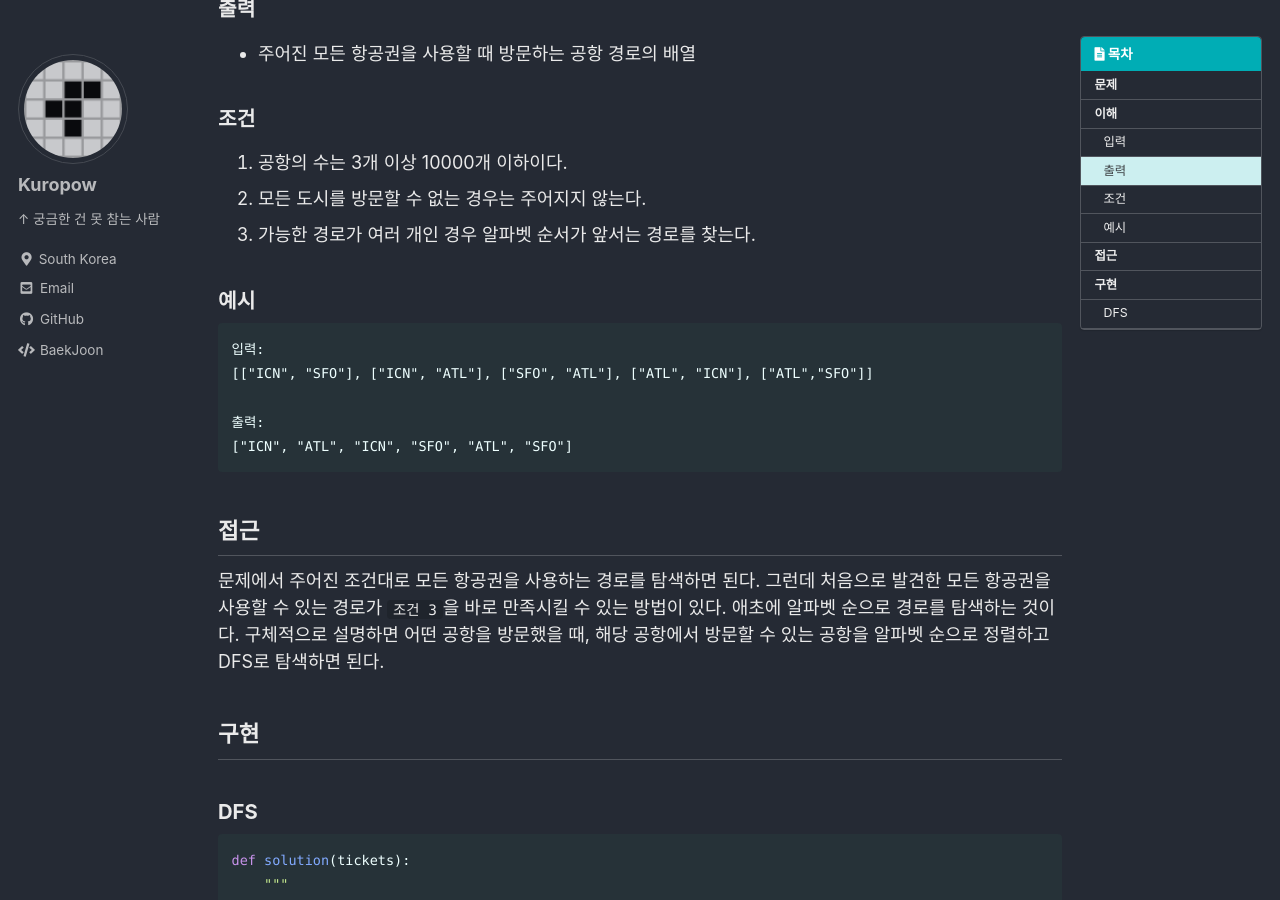
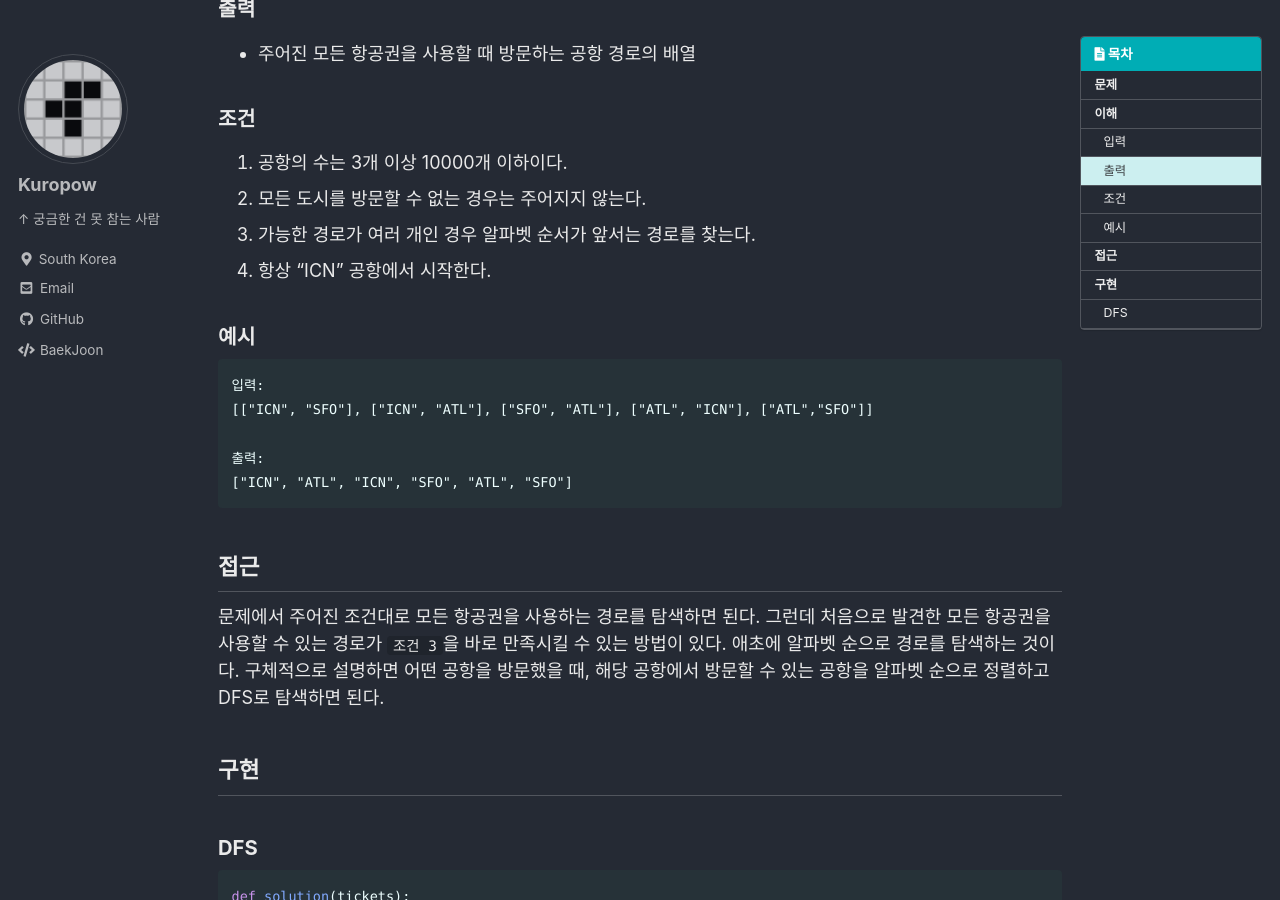
Before and after one commit to kuro11pow2/kuro11pow2.github.io, a Jekyll site: the page built from _posts/2021-08-08-0408.md, in a window 1280 px wide and 900 px high, scrolled down 740 px. Built offline with Jekyll 4.4.1, drawn with Linux system fonts in a browser that asks for light colours; cached includes are drawn as plain includes; comment, search, counter and statistics services are not loaded.

Commit message:
본문 수정: 여행경로
누락된 조건 추가함

```diff
--- a/_posts/2021-08-08-0408.md
+++ b/_posts/2021-08-08-0408.md
@@ -35,6 +35,7 @@ mathjax: true
 1. 공항의 수는 3개 이상 10000개 이하이다.
 2. 모든 도시를 방문할 수 없는 경우는 주어지지 않는다.
 3. 가능한 경로가 여러 개인 경우 알파벳 순서가 앞서는 경로를 찾는다.
+4. 항상 "ICN" 공항에서 시작한다.
 
 ### 예시
 
```
